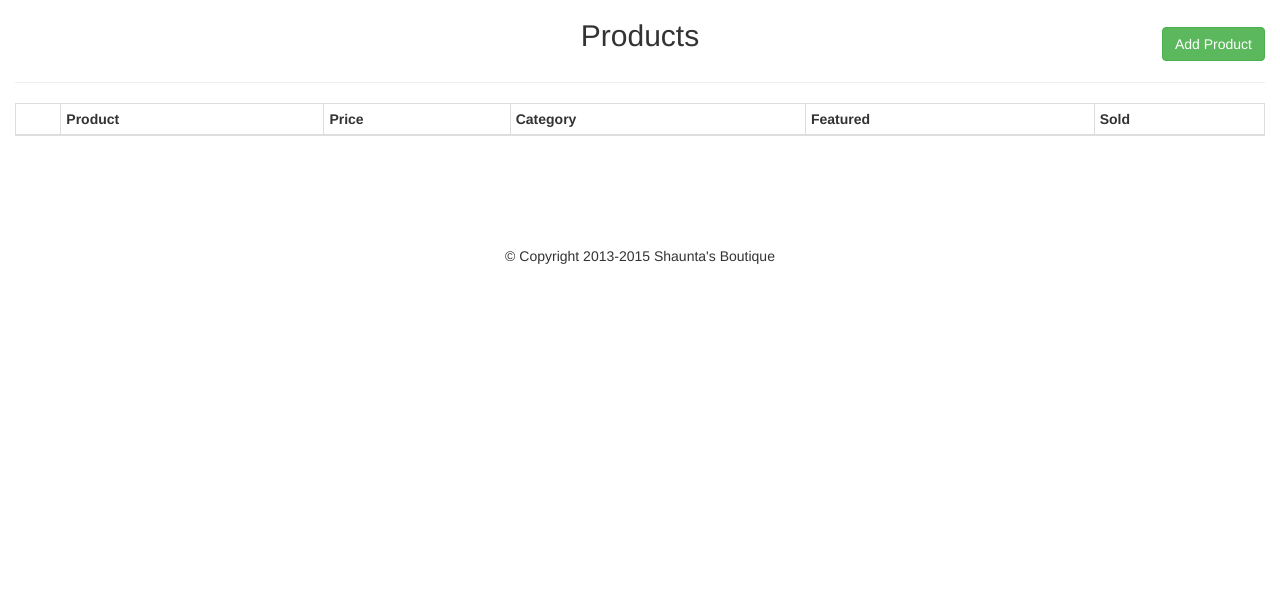
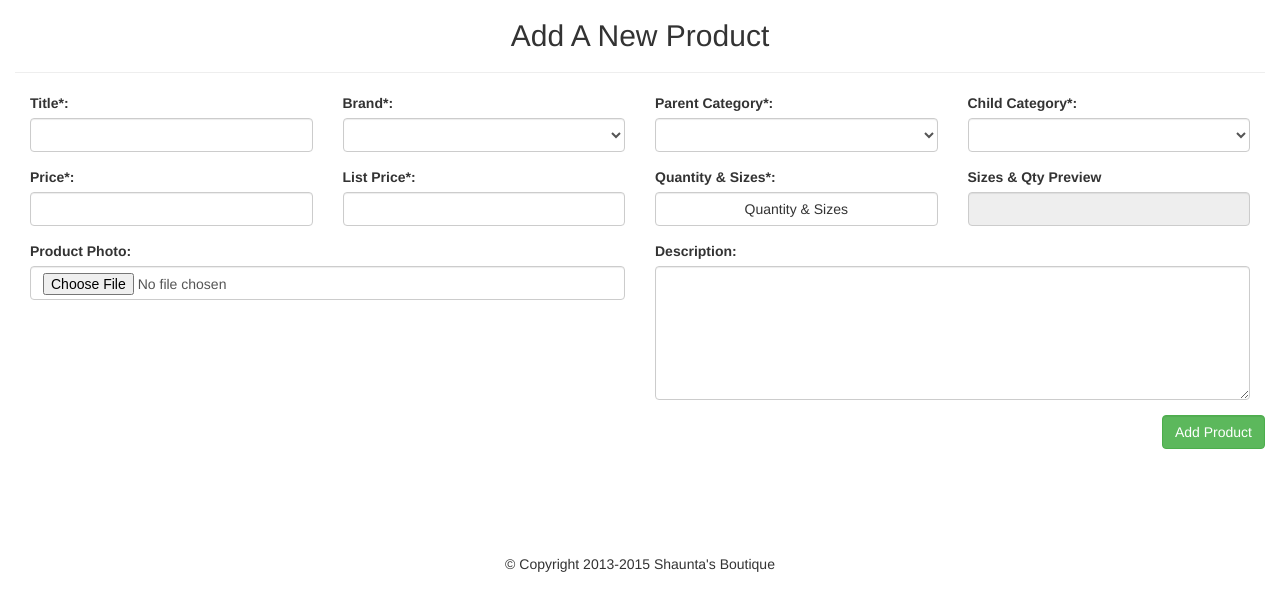
Before and after one commit to basoufy/CIS421_MySQL_PHP_Shop, a PHP site: page /admin/products.php?add=1 in a window 1280 px wide. Shown: the part 51-662 px from the top of the page. Run offline with PHP 8.4, Linux system fonts and the light colour scheme; tables that the repository leaves empty or names only in its code hold one stand-in row (values such as "Sample post"); lists and menus that the app fills with data are empty; some libraries are stand-ins or nearby versions.

Commit message:
added dynamic options to pull from each category (parent/child) also added several forms for product input.

```diff
--- a/421/admin/includes/footer.php
+++ b/421/admin/includes/footer.php
@@ -4,6 +4,23 @@
 <footer class="text-center" id="footer">&copy; Copyright 2013-2015 Shaunta's Boutique</footer>
 
 
-
-</body>
+    <script>
+        function get_child_options(){
+            var parentID = jQuery('#parent').val();
+            jQuery.ajax({
+                url: '/421/admin/parsers/child_categories.php',
+                type: 'POST',
+                data: {parentID : parentID},
+                success: function(data){
+                  jQuery('#child').html(data);
+                },
+                error: function(){
+                    alert("Something went wrong with the child options.");
+                },
+            });
+        }
+        // listener
+        jQuery('select[name="parent"]').change(get_child_options);
+    </script>
+    </body>
 </html>
--- a/421/admin/products.php
+++ b/421/admin/products.php
@@ -2,10 +2,78 @@
     require_once $_SERVER['DOCUMENT_ROOT'].'/421/core/init.php';
     include 'includes/head.php';
     include 'includes/navigation.php';
+    if (isset($_GET['add'])){
+
+    $brandQuery = $db->query("SELECT * FROM brand ORDER BY brand");
+    $parentQuery = $db->query("SELECT * FROM categories WHERE parent = 0 ORDER BY category");
+
+    ?>
+        <h2 class="text-center">Add A New Product</h2><hr>
+        <form action="products.php?add=1" method="POST" enctype="multipart/form-data">
+            <div class="form-group col-md-3">
+                <label for="title">Title*:</label>
+                <input class="form-control" type="text" name="title" id="title" value="<?=((isset($_POST['title']))?sanitize($_POST['title']):'');?>">
+            </div>
+            <div class="form-group col-md-3">
+                <label for="brand">Brand*:</label>
+                <select class="form-control" name="brand" id="brand">
+                    <option value="<?=((isset($_POST['brand']) && $_POST['brand'] == '')?' selected':'')?>"></option>
+                    <?php while($brand=mysqli_fetch_assoc($brandQuery)): ?>
+                        <option value="<?=$brand['id'];?>"<?=((isset($_POST['brand']) && $_POST['brand'] == $brand['id'])?' selected':'');?>><?=$brand['brand'];?></option>
+                    <?php endwhile; ?>
+                </select>
+            </div>
+            <div class="form-group col-md-3">
+                <label for="parent">Parent Category*:</label>
+                <select class="form-control" name="parent" id="parent">
+                    <option value=""<?=((isset($_POST['parent']) && $_POST['parent'] == '' )?' selected':'');?>)></option>
+                    <?php while($parent = mysqli_fetch_assoc($parentQuery)): ?>
+                        <option value="<?=$parent['id'];?>"<?=((isset($_POST['parent']) && $_POST['parent'] == $parent['id'])?' selected':'');?>><?=$parent['category'];?></option>
+                    <? endwhile; ?>
+                </select>
+            </div>
+            <div class="form-group col-md-3">
+                <label for="child">Child Category*:</label>
+                <select class="form-control" name="child" id="child">
+
+                </select>
+            </div>
+            <div class="form-group col-md-3">
+                <label for="price">Price*:</label>
+                <input type="text" id="price" name="price" class="form-control" value="<?=((isset($_POST['price']))?sanitize($_POST['price']):'');?>">
+            </div>
+            <div class="form-group col-md-3">
+                <label for="list_price">List Price*:</label>
+                <input type="text" id="list_price" name="list_price" class="form-control" value="<?=((isset($_POST['list_price']))?sanitize($_POST['list_price']):'');?>">
+            </div>
+            <div class="form-group col-md-3">
+                <label for="">Quantity & Sizes*:</label>
+                <button class="btn btn-default form-control" onclick="jQuery('#sizesModal').modal('toggle'); return false;">Quantity & Sizes</button>
+            </div>
+            <div class="form-group col-md-3">
+                <label for="sizes">Sizes & Qty Preview</label>
+                <input type="text" name="sizes" id="sizes" class="form-control" value="<?=((isset($_POST['sizes']))?$_POST['sizes']:'');?>" readonly>
+            </div>
+            <div class="form-group col-md-6">
+                <label for="photo">Product Photo:</label>
+                <input type="file" name="photo" id="photo" class="form-control">
+            </div>
+            <div class="form-group col-md-6">
+                <label for="description">Description:</label>
+                <textarea name="description" class="form-control" id="description" rows="6"><?=((isset($_POST['description']))?sanitize($_POST['description']):'');?></textarea>
+            </div>
+            <div class="form-group pull-right">
+                <input type="submit" value="Add Product" class="form-control btn btn-success pull-right">
+            </div>
+            <div class="clearfix"></div>
+        </form>
+
+
+    <?php } else {
 
         $sql = "SELECT * FROM products WHERE deleted = 0";
         $presults = $db->query($sql);
-    if (isset($_GET['featured'])){
+        if (isset($_GET['featured'])) {
             $id = (int)$_GET['id'];
             $featured = (int)$_GET['featured'];
             $featuredSql = "UPDATE products SET featured = '$featured' WHERE id = '$id'";
@@ -16,12 +84,21 @@
         ?>
 
         <h2 class="text-center">Products</h2>
-<a href="products.php?add=1" class="btn btn-success pull-right" id="add-product-button" style="margin-top: -35px;">Add Product</a><div class="clearfix"></div>
+        <a href="products.php?add=1" class="btn btn-success pull-right" id="add-product-button"
+           style="margin-top: -35px;">Add Product</a>
+        <div class="clearfix"></div>
         <hr>
         <table class="table table-bordered table-condensed table-striped">
-    <thead><th></th><th>Product</th><th>Price</th><th>Category</th><th>Featured</th><th>Sold</th></thead>
+            <thead>
+            <th></th>
+            <th>Product</th>
+            <th>Price</th>
+            <th>Category</th>
+            <th>Featured</th>
+            <th>Sold</th>
+            </thead>
             <tbody>
-        <?php while($product = mysqli_fetch_assoc($presults)):
+            <?php while ($product = mysqli_fetch_assoc($presults)):
                 $childID = $product['categories'];
                 $catSql = "SELECT * FROM categories WHERE id = '$childID'";
                 $result = $db->query($catSql);
@@ -30,20 +107,24 @@
                 $pSql = "SELECT * FROM categories WHERE id = '$parentID'";
                 $presult = $db->query($pSql);
                 $parent = mysqli_fetch_assoc($presult);
-                $category = $parent['category'].'/'.$child['category'];
+                $category = $parent['category'] . '/' . $child['category'];
                 ?>
                 <tr>
                     <td>
-                    <a href="products.php?edit=<?=$product['id'];?>" class="btn btn-xs btn-default"><span class="glyphicon glyphicon-pencil"></span></a>
-                    <a href="products.php?delete=<?=$product['id'];?>" class="btn btn-xs btn-default"><span class="glyphicon glyphicon-remove"></span></a>
+                        <a href="products.php?edit=<?= $product['id']; ?>" class="btn btn-xs btn-default"><span
+                                    class="glyphicon glyphicon-pencil"></span></a>
+                        <a href="products.php?delete=<?= $product['id']; ?>" class="btn btn-xs btn-default"><span
+                                    class="glyphicon glyphicon-remove"></span></a>
                     </td>
-                <td><?=$product['title'];?></td>
-                <td><?=money($product['price']);?></td>
-                <td><?=$category;?></td>
-                <td><a href="products.php?featured=<?=(($product['featured'] == 0)?'1':'0'); ?>&id=<?=$product['id'];?>" class="btn btn-xs btn-default">
-                        <span class="glyphicon glyphicon-<?=(($product['featured'] == 1)?'minus':'plus');?>"></span>
+                    <td><?= $product['title']; ?></td>
+                    <td><?= money($product['price']); ?></td>
+                    <td><?= $category; ?></td>
+                    <td>
+                        <a href="products.php?featured=<?= (($product['featured'] == 0) ? '1' : '0'); ?>&id=<?= $product['id']; ?>"
+                           class="btn btn-xs btn-default">
+                            <span class="glyphicon glyphicon-<?= (($product['featured'] == 1) ? 'minus' : 'plus'); ?>"></span>
 
-                    </a>&nbsp <?=(($product['featured']==1)?'Featured Product':'');?></td>
+                        </a>&nbsp <?= (($product['featured'] == 1) ? 'Featured Product' : ''); ?></td>
                     <td>0</td>
                 </tr>
             <?php endwhile; ?>
@@ -51,10 +132,8 @@
         </table>
 
 
-
         <?php
 
 
-
-    include 'includes/footer.php';
+    }include 'includes/footer.php';
 ?>
```
Also changed, not shown: 421/admin/parsers/child_categories.php (added, +11 -0 lines). Lines whose indentation alone changed are shown as unchanged.
